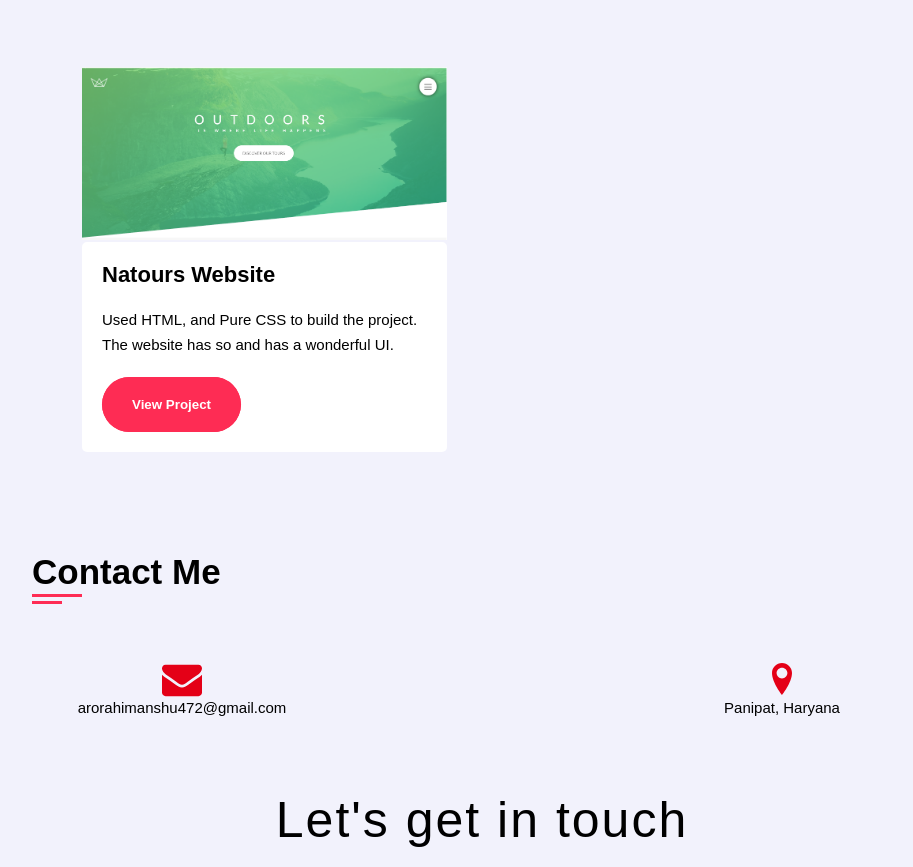
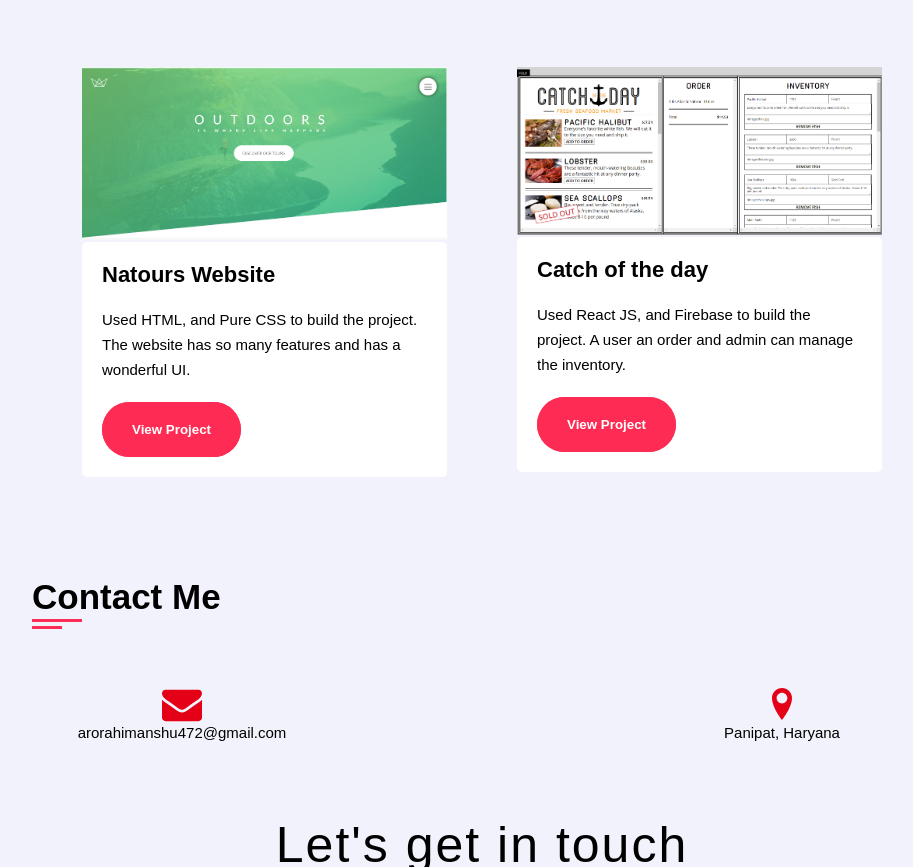
Before and after one commit to HimanshuDotcom/portfolio, a website: page index.html in a window 1280 px wide. Shown: the part 2816-3683 px from the top of the page, without its empty margins (288-1201 px from the left). Drawn offline with Linux system fonts and the light colour scheme.

Commit message:
New Project added

```diff
--- a/index.html
+++ b/index.html
@@ -185,9 +185,18 @@
                     <img src="img/nat.png" class="project-card__img">
                     <div class="project-card__content">
                         <h3 class="heading-tertiary">Natours Website</h3>
-                        <p class="project-card__text">Used HTML, and Pure CSS to build the project.  The website has so  and has a wonderful UI.
+                        <p class="project-card__text">Used HTML, and Pure CSS to build the project.  The website has so many features and has a wonderful UI.
                         </p>
                         <button class="btn"><a href="https://himanshudotcom.github.io/Natours/" target = "_blank">View Project</a></button>
+                    </div>
+                </div>
+                <div class="project-card">
+                    <img src="img/catch-of-day.png" class="project-card__img">
+                    <div class="project-card__content">
+                        <h3 class="heading-tertiary">Catch of the day</h3>
+                        <p class="project-card__text">Used React JS, and Firebase to build the project. A user an order and admin can manage the inventory.
+                        </p>
+                        <button class="btn"><a href="https://60f708d7201be1416f474693--admiring-davinci-ef6734.netlify.app/" target = "_blank">View Project</a></button>
                     </div>
                 </div>
 
```
Also changed, not shown: img/catch-of-day.png (added).
